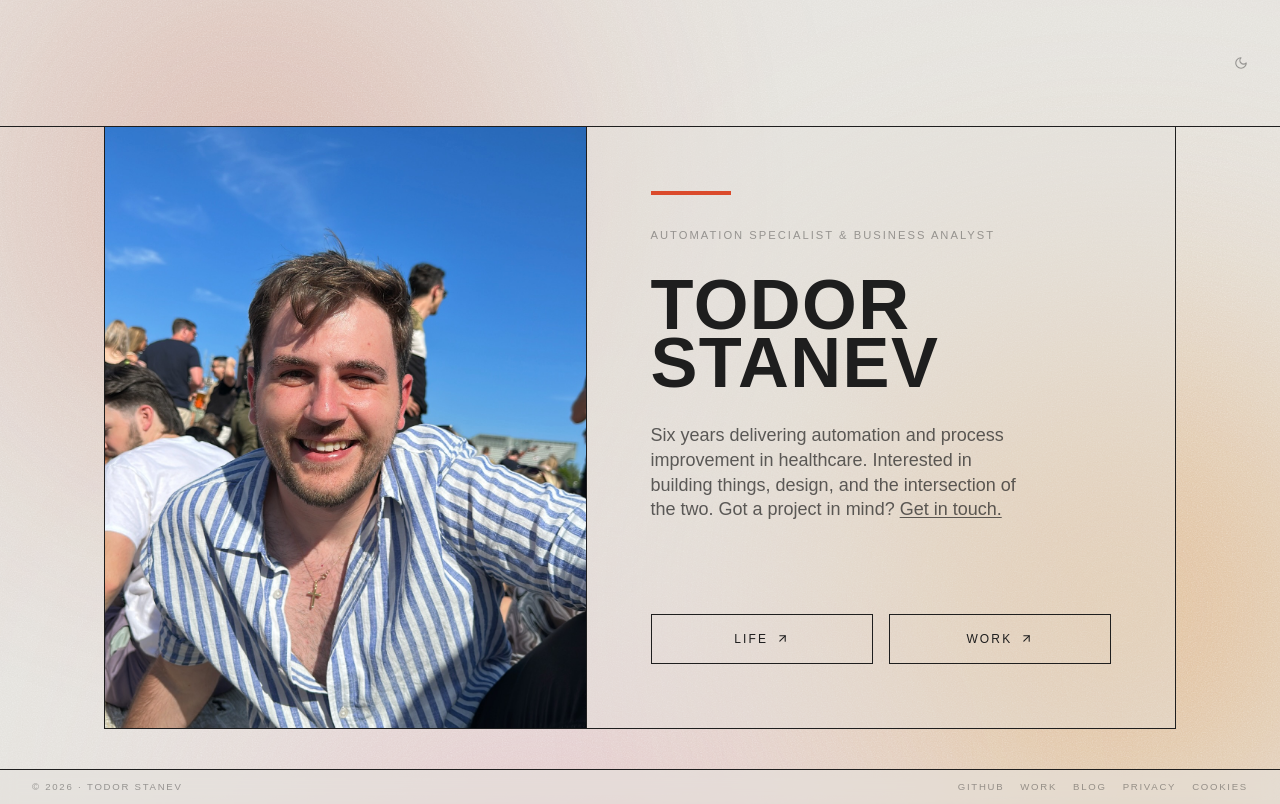
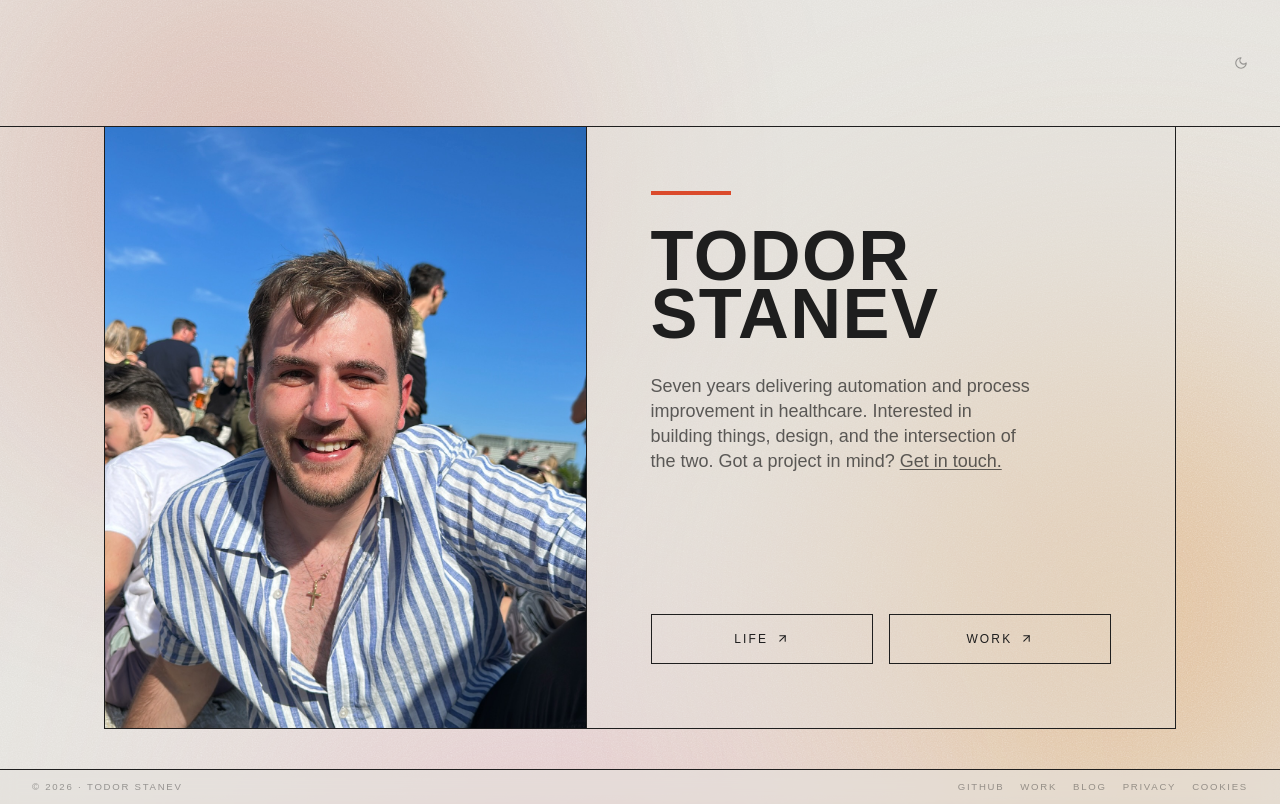
Before and after one commit to stanevt/tstanev-com, a React (Vite) app: page / in a window 1280 px wide. Built offline with nearby package versions, Linux system fonts and the light colour scheme; a web font is replaced by a local one.

Commit message:
fix: remove title tagline and update years of experience

```diff
--- a/src/components/BusinessCard.tsx
+++ b/src/components/BusinessCard.tsx
@@ -54,9 +54,6 @@ export function BusinessCard() {
         <div className="flex flex-col justify-between gap-6 sm:gap-12 p-6 sm:p-12 lg:p-16">
           <div className="flex flex-col gap-5 sm:gap-8">
             <div aria-hidden className="h-[4px] w-20" style={{ backgroundColor: "#DB4A2B" }} />
-            <p className="hidden sm:block font-sans text-[0.7rem] font-medium uppercase tracking-[0.18em] text-foreground/40">
-              Automation Specialist & Business Analyst
-            </p>
             <h1
               className="font-display font-bold uppercase leading-[0.82] tracking-[0.02em] text-foreground"
               style={{ fontSize: "clamp(2rem, 5.5vw, 4.5rem)" }}
@@ -64,7 +61,7 @@ export function BusinessCard() {
               Todor<br />Stanev
             </h1>
             <p className="font-sans text-sm sm:text-lg leading-snug text-foreground/70 max-w-sm">
-              Six years delivering automation and process improvement in healthcare. Interested in building things, design, and the intersection of the two.{" "}
+              Seven years delivering automation and process improvement in healthcare. Interested in building things, design, and the intersection of the two.{" "}
               Got a project in mind?{" "}
               <button
                 onClick={() => toggle("contact")}
```
